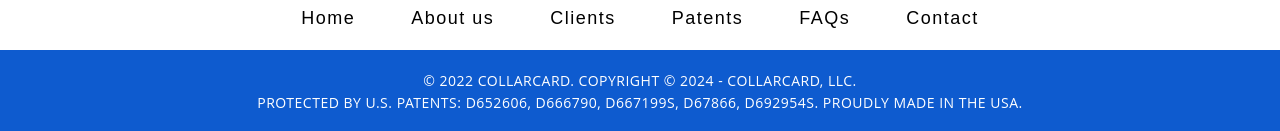
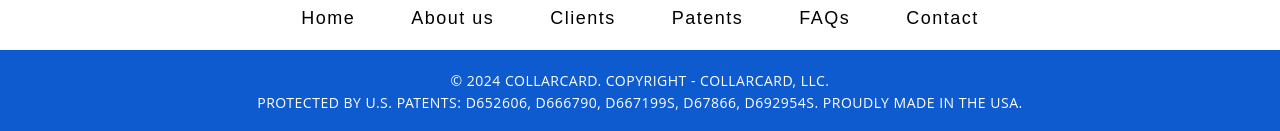
Before and after one commit to Suryavanshi-Ventures/Collarcard-Frontend, a React (Vite) app: page / in a window 1280 px wide. Shown: the part 9041-9172 px from the top of the page. Built offline with nearby package versions, Linux system fonts and the light colour scheme.

Commit message:
Update Footer.jsx

```diff
--- a/src/component/Footer.jsx
+++ b/src/component/Footer.jsx
@@ -5,7 +5,7 @@
   return (
    <>
    <div className="footer-container">
-    <p>© 2022 COLLARCARD. COPYRIGHT © 2024 - COLLARCARD, LLC.</p>
+    <p>© 2024 COLLARCARD. COPYRIGHT - COLLARCARD, LLC.</p>
     <p>PROTECTED BY U.S. PATENTS: D652606, D666790, D667199S, D67866, D692954S. PROUDLY MADE IN THE USA.</p>
    </div>
    </>
```
